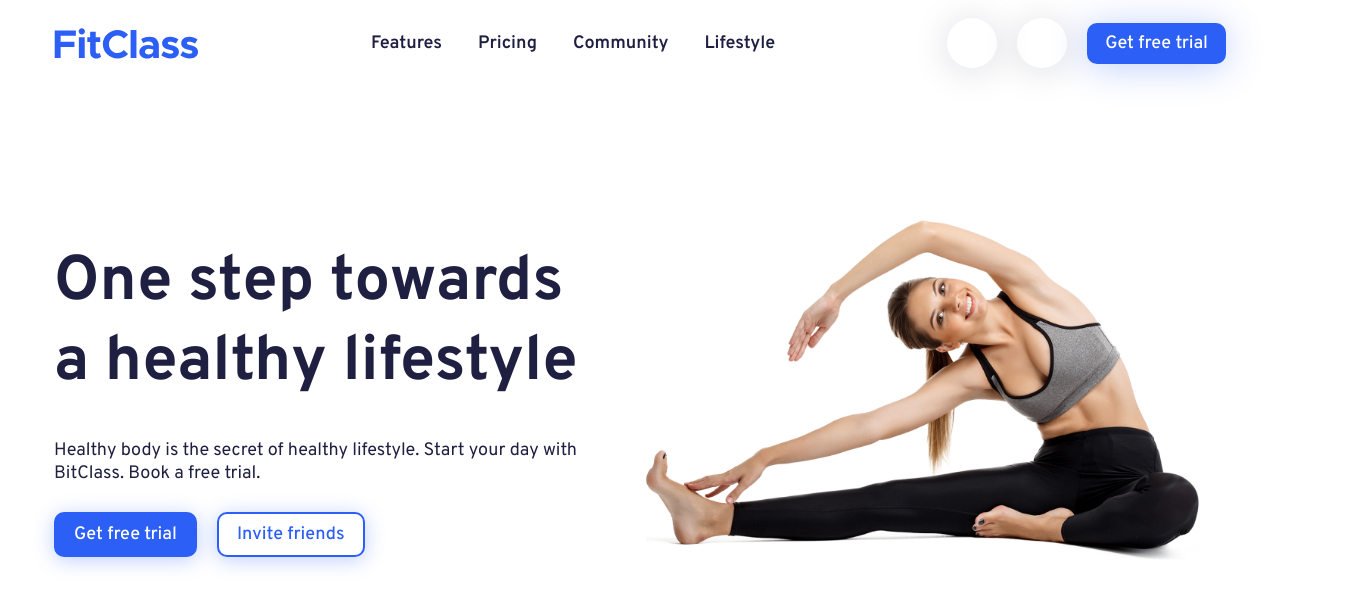
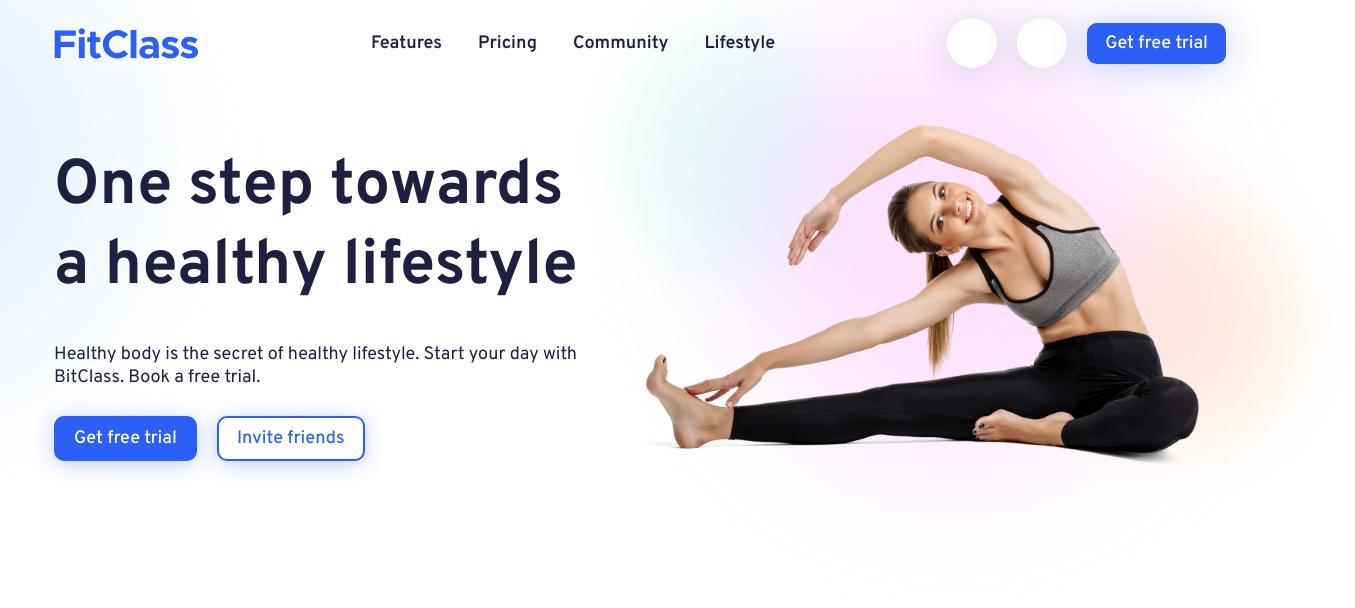
Before and after one commit to ln-dev7/FitClass-Inte, a plain HTML site: page index.html in a window 1280 px wide. Shown: the whole page, 1355 px wide, since content can reach past the window. Drawn offline with Linux system fonts and the light colour scheme.

Commit message:
Ajout du blur illustrattion

```diff
--- a/index.html
+++ b/index.html
@@ -27,6 +27,8 @@
       </div>
     </header>
     <main class="main">
+        <img class="blur-1" src="./assets/bg-adjustment.svg" alt="">
+        <img class="blur-2" src="./assets/Ellipse 495.svg" alt="">
       <div class="center">
         <div class="main-text">
           <h1>
--- a/style.scss
+++ b/style.scss
@@ -20,6 +20,7 @@ $blue: #2c5ff6;
 
 body {
   min-height: 100vh;
+  overflow-x: hidden;
 }
 
 li {
@@ -40,10 +41,6 @@ button {
 }
 
 .header {
-  position: fixed;
-  top: 0;
-  width: 100%;
-  background: $white;
   display: flex;
   align-items: center;
   justify-content: space-between;
@@ -72,6 +69,7 @@ button {
       height: 50px;
       border-radius: 50%;
       box-shadow: 0 3px 37px 0 rgba($color: #07153d, $alpha: 0.15);
+      background: $white;
     }
     button {
       background: $blue;
@@ -88,9 +86,21 @@ button {
 .main {
   display: flex;
   justify-content: center;
-  align-items: center;
-  min-height: 100vh;
+  align-items: flex-start;
   padding: 1rem 3rem;
+  position: relative;
+  .blur-1{
+    position: absolute;
+    top: -150px;
+    right: -75px;
+    z-index: -1;
+  }
+  .blur-2{
+    position: absolute;
+    bottom: 0;
+    left: 0;
+    z-index: -1;
+  }
   .center {
     display: flex;
     align-items: center;
```
Also changed, not shown: style.css, 1 other file.
